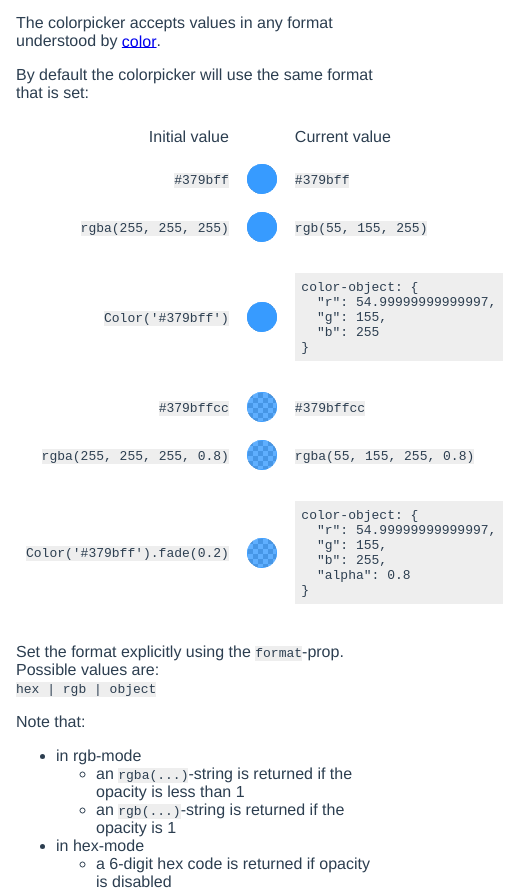
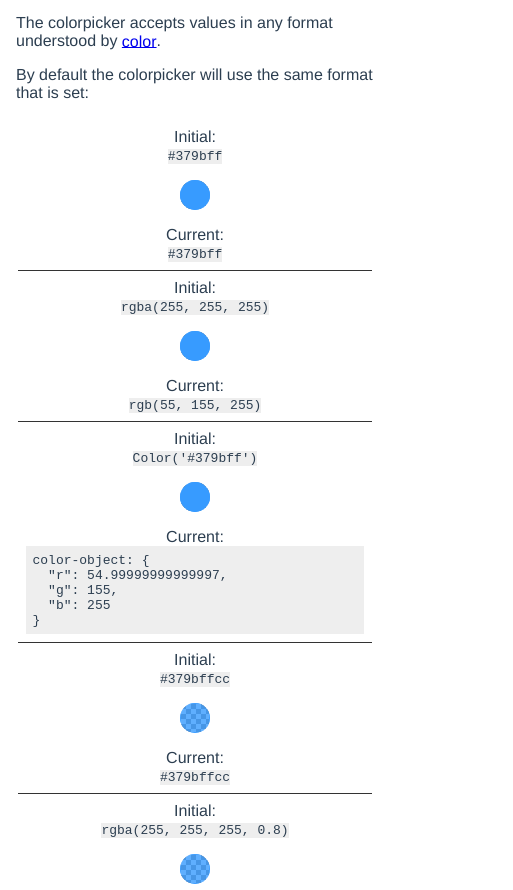
Before and after one commit to Mikk3lRo/vue-colorpicker, a Vue app: page / in a window 390 px wide. Shown: the part 1056-1946 px from the top of the page, 513 px wide, since content can reach past the window. Built offline with nearby package versions, Linux system fonts and the light colour scheme.

Commit message:
Improve demo responsiveness.

```diff
--- a/src/App.vue
+++ b/src/App.vue
@@ -57,7 +57,8 @@
       <a href="https://www.npmjs.com/package/color">color</a>.
     </p>
     <p>By default the colorpicker will use the same format that is set:</p>
-    <table>
+    <table class="initial-current">
+      <thead>
         <tr>
           <th>
             Initial value
@@ -67,6 +68,8 @@
             Current value
           </td>
         </tr>
+      </thead>
+      <tbody>
         <tr>
           <th>
             <code>#379bff</code>
@@ -133,6 +136,7 @@
             <pre>color-object: {{ colors.obj2.object() }}</pre>
           </td>
         </tr>
+      </tbody>
     </table>
 
     <p>
@@ -345,6 +349,7 @@ export default {
 }
 * {
   vertical-align: middle;
+  box-sizing: border-box;
 }
 h3 {
   margin-top: 50px;
@@ -391,7 +396,7 @@ table code {
 table td pre,
 table td code {
   display: inline-block;
-  max-width: 250px;
+  max-width: 100%;
 }
 .squarePreview {
   width: 100px;
@@ -409,4 +414,34 @@ pre {
   padding: 0.5em;
   overflow-x: auto;
 }
+.initial-current {
+  width: 100%;
+}
+.initial-current pre {
+  width: 100%;
+  margin: 0;
+}
+@media screen and (max-width: 500px) {
+  .initial-current thead {
+    display: none;
+  }
+  .initial-current th,
+  .initial-current td,
+  .initial-current tr {
+    width: auto !important;
+    display: block;
+    text-align: center;
+  }
+  .initial-current th:first-child::before {
+    content: "Initial: ";
+    display: block;
+  }
+  .initial-current td:last-child::before {
+    content: "Current: ";
+    display: block;
+  }
+  .initial-current td:last-child {
+    border-bottom: 1px solid #333;
+  }
+}
 </style>
```
Lines whose indentation alone changed are shown as unchanged.
